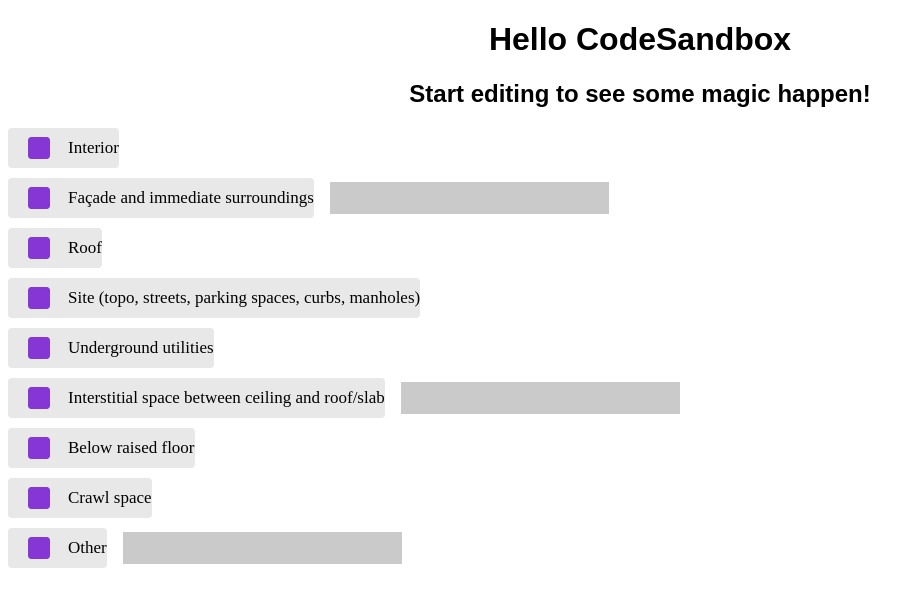
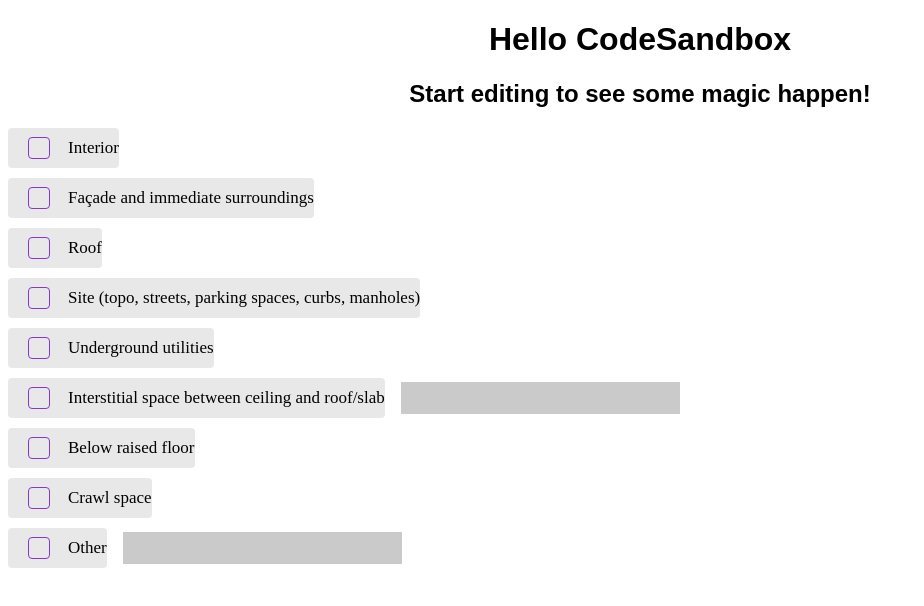
Before and after one commit to SoriaDamian17/checkbox-multiple-tsx, a React (Create React App) app: page / in a window 1280 px wide. Shown: the top 606 px of the page, without its empty margins (0-924 px from the left). Built offline with nearby package versions, Linux system fonts and the light colour scheme.

Commit message:
fix: input item selected

```diff
--- a/src/App.tsx
+++ b/src/App.tsx
@@ -8,7 +8,16 @@
   const [options, setOptions] = useState<IdValue[]>(buildingAreasOptions);
   const [values, setValues] = useState<IdValue[]>([]);
 
-  function handleChecked(item: any) {
+  function handleInput(item: IdValue) {
+    const updateInput = values.map((option: IdValue) => {
+      if (option.id === item.id) option.input = item.input;
+
+      return option;
+    });
+    setValues(updateInput);
+  }
+
+  function handleChecked(item: IdValue) {
     console.log(item);
     if (isExist(values, item.id).length) {
       const disabledInput: IdValue[] = options.map((option: IdValue) => {
@@ -37,9 +46,10 @@
       <h1>Hello CodeSandbox</h1>
       <h2>Start editing to see some magic happen!</h2>
       <MultipleCheckbox
-        options={buildingAreasOptions}
-        values={options}
+        options={options}
+        values={values}
         handleChecked={handleChecked}
+        handleInput={handleInput}
         />
     </div>
   );
--- a/src/components/MultipleCheckbox/data.tsx
+++ b/src/components/MultipleCheckbox/data.tsx
@@ -13,10 +13,7 @@
   },
   {
     id: "2",
-    value: "Façade and immediate surroundings",
-    placeholder: "",
-    input: "",
-    disabled: true
+    value: "Façade and immediate surroundings"
   },
   {
     id: "3",
```
